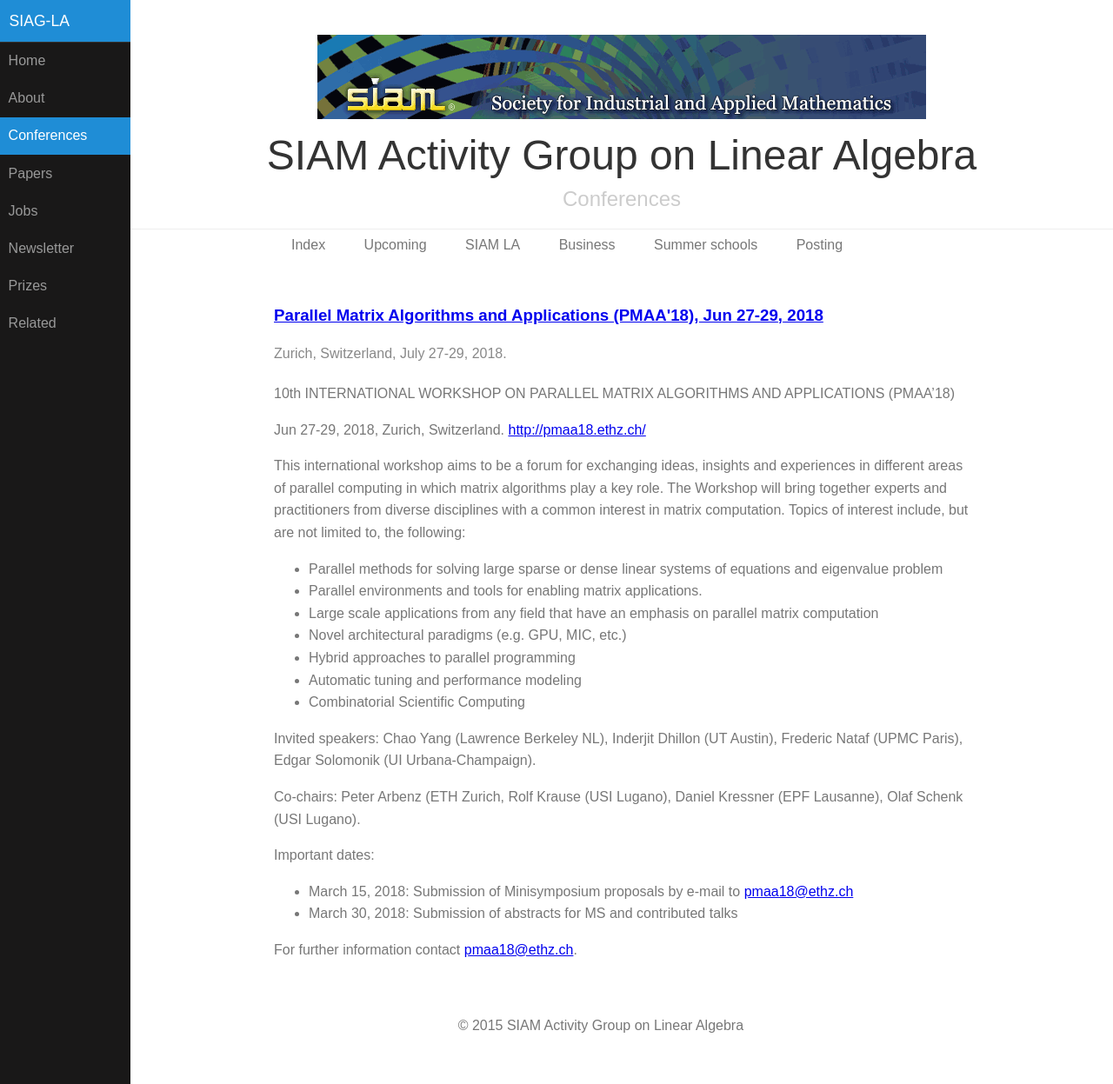
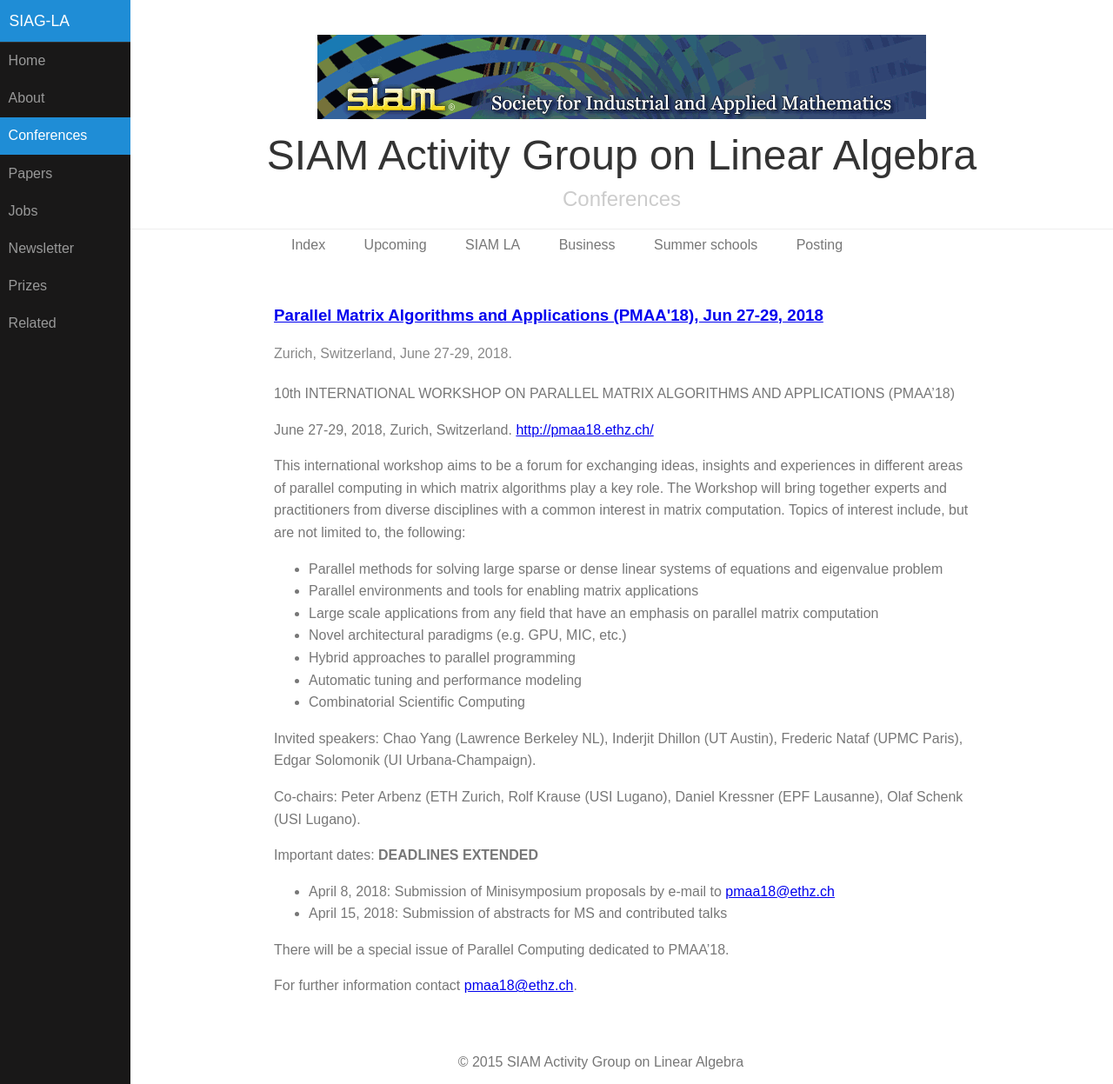
Before and after one commit to dbindel/siagla, a Jekyll site: the page built from _meetings/2018-06-27-pmaa.md, in a window 1280 px wide and 1247 px high. Shown: the whole window at 87% size. Built offline with Jekyll 4.4.1, drawn with Linux system fonts in a browser that asks for light colours.

Commit message:
Modified meeting

```diff
--- a/_meetings/2018-07-27-pmaa.md
+++ b/_meetings/2018-06-27-pmaa.md
@@ -10,12 +10,12 @@ where: Zurich, Switzerland
 10th INTERNATIONAL WORKSHOP ON
 PARALLEL MATRIX ALGORITHMS AND APPLICATIONS (PMAA'18)
 
-Jun 27-29, 2018, Zurich, Switzerland.  <http://pmaa18.ethz.ch/>
+June 27-29, 2018, Zurich, Switzerland.  <http://pmaa18.ethz.ch/>
 
 This international workshop aims to be a forum for exchanging ideas, insights and experiences in different areas of parallel computing in which matrix algorithms play a key role.  The Workshop will bring together experts and practitioners from diverse disciplines with a common interest in matrix computation.  Topics of interest include, but are not limited to, the following:
 
 * Parallel methods for solving large sparse or dense linear systems of equations and eigenvalue problem
-* Parallel environments and tools for enabling matrix applications.
+* Parallel environments and tools for enabling matrix applications
 * Large scale applications from any field that have an emphasis on parallel matrix computation
 * Novel architectural paradigms (e.g. GPU, MIC, etc.)
 * Hybrid approaches to parallel programming
@@ -26,9 +26,10 @@ Invited speakers: Chao Yang (Lawrence Berkeley NL), Inderjit Dhillon (UT Austin)
 
 Co-chairs: Peter Arbenz (ETH Zurich, Rolf Krause (USI Lugano), Daniel Kressner (EPF Lausanne), Olaf Schenk (USI Lugano).
 
-Important dates:
+Important dates:  **DEADLINES EXTENDED**
+- April 8, 2018: Submission of Minisymposium proposals by e-mail to <pmaa18@ethz.ch>
+- April 15, 2018: Submission of abstracts for MS and contributed talks
 
-- March 15, 2018: Submission of Minisymposium proposals by e-mail to <pmaa18@ethz.ch>
-- March 30, 2018: Submission of abstracts for MS and contributed talks
+There will be a special issue of Parallel Computing dedicated to PMAA'18.
 
 For further information contact <pmaa18@ethz.ch>.
```
Also changed, not shown: other parts of _meetings/2018-06-27-pmaa.md (+2 -2 lines), _inbox/2018-04-digest.yml (added, +13 -0 lines), _posts/2018-03-05-digest.md (+1 -0 lines).
